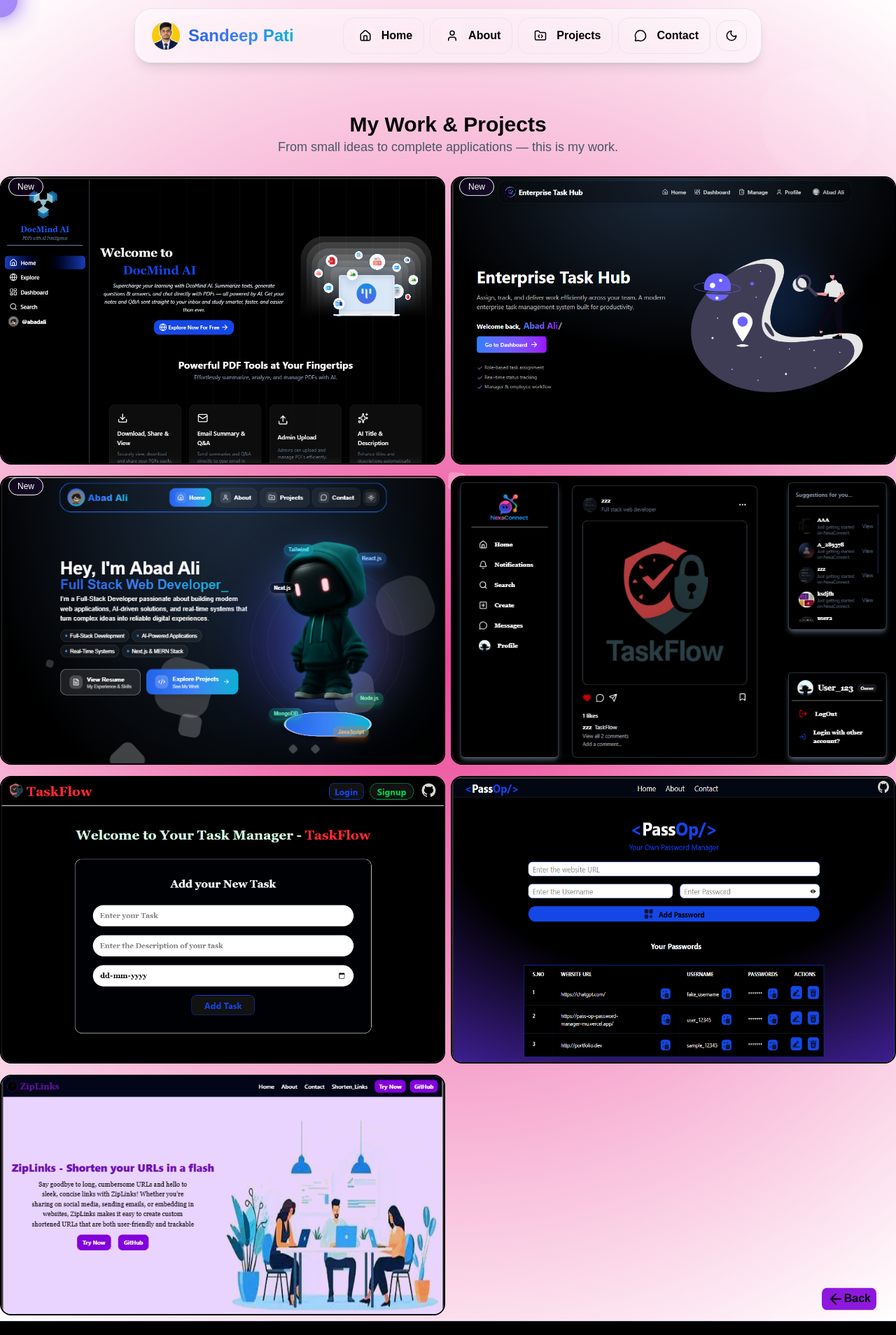
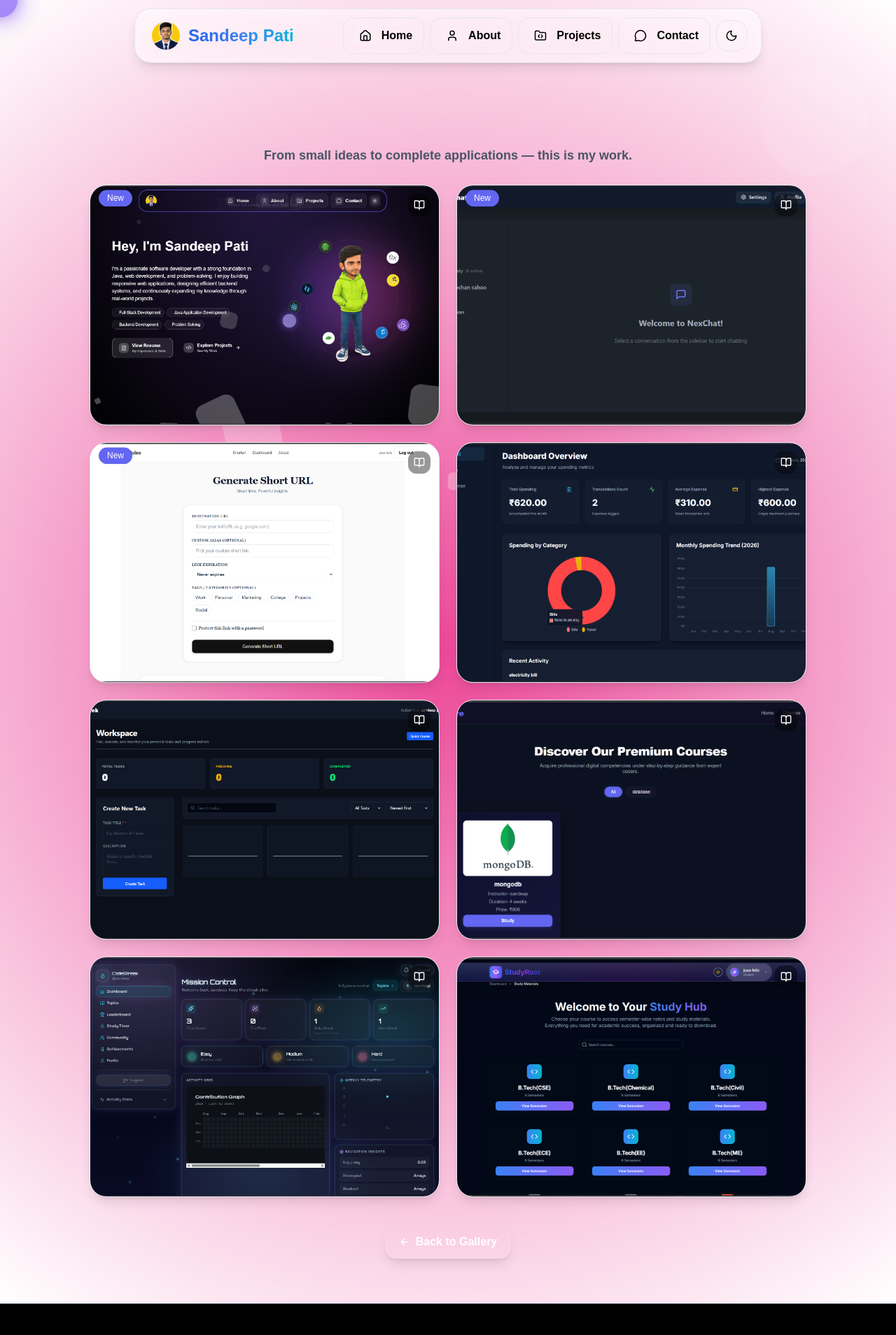
Before and after one commit to sandeep-pati-dev/portfolio, a Next.js app: page /projects/all in a window 1280 px wide. Shown: the top 1908 px of the page at 70% size. Built offline with nearby package versions, Linux system fonts and the light colour scheme.

Commit message:
create all projects page with project gallery and detail navigation

```diff
--- a/app/projects/all/page.js
+++ b/app/projects/all/page.js
@@ -1,52 +1,71 @@
 'use client'
 import { Badge } from '@/components/ui/badge'
-import { ArrowLeftIcon, GithubIcon, LinkIcon } from 'lucide-react'
+import { ArrowLeft, GithubIcon, LinkIcon, BookOpen } from 'lucide-react'
 import Image from 'next/image'
 import Link from 'next/link'
 import { useRouter } from 'next/navigation'
 import React from 'react'
+import { projects } from "../projectsData"
 
 const All = () => {
   const router = useRouter();
 
-  const projects = [
-    {name: 'NexChat', img: '/projects/project_9.png', url: 'https://nex-chat-blue.vercel.app', github: 'https://github.com/sandeep-pati-dev/CHAT-APP'},
-    {name: 'LinkPilot', img: '/projects/project_8.png', url: 'https://link-pilot-ten.vercel.app', github: 'https://github.com/sandeep-pati-dev/LinkPilot'},
-    {name: 'Expensio', img: '/projects/project_7.png', url: 'https://expensio-umber-nine.vercel.app', github: 'https://github.com/sandeep-pati-dev/expensio'},
-    {name: 'TaskTrek', img: '/projects/project_6.png', url: 'https://task-trek-seven.vercel.app/', github: 'https://github.com/sandeep-pati-dev/TaskTrek'},
-    {name: 'LearnSphere', img: '/projects/project_5.png', url: 'https://learnsphere-phi.vercel.app/', github: 'https://github.com/sandeep-pati-dev/LearnSphere'},
-    {name: 'CodeStreak', img: '/projects/project_3.png', url: 'https://code-streak-three.vercel.app/', github: 'https://github.com/sandeep-pati-dev/code-streak'},
-    {name: 'StudyRoot', img: '/projects/project_2.png', url: 'https://study-root-murex.vercel.app', github: 'https://github.com/sandeep-pati-dev/StudyRoot'},
-  ]
-
   return (
-    <div className='min:w-screen min:h-screen mt-[20vh] animate-fade-in'>
-      <div className='flex justify-center items-center mb-7'>
-        <div className='flex flex-col justify-center items-center'>
-           <h1 className='font-bold text-3xl'>My Work & Projects</h1>
-           <span className='text-lg text-gray-600 font-medium'>From small ideas to complete applications — this is my work.</span>
+    <div className='min-h-screen mt-[20vh] animate-fade-in pb-16'>
+      <div className='flex justify-center items-center mb-7 px-4'>
+        <div className='flex flex-col justify-center items-center text-center'>
+           <h1 className='font-black text-3xl md:text-4xl bg-gradient-to-r from-[#2563eb] via-[#3b82f6] to-[#06b6d4] bg-clip-text text-transparent'>My Work & Projects</h1>
+           <span className='text-sm md:text-lg text-gray-600 font-semibold mt-2'>From small ideas to complete applications — this is my work.</span>
         </div>
       </div>
-      <div className='flex justify-center items-center min:w-[70vw] min:h-[70vh]'>
-      <div className='grid grid-cols-2 gap-2 w-fit h-fit'>
+
+      <div className='flex justify-center items-center px-4'>
+        <div className='grid grid-cols-1 sm:grid-cols-2 gap-6 max-w-5xl w-full'>
           {projects.map((project, index) => (
-               <div key={index} className='relative group mb-2'>
-                   <Image className='rounded-2xl border-2 border-black cursor-pointer w-full h-full' src={project.img} alt='project_img' width={400} height={400}/>
+             <div key={project.id} className='group relative rounded-3xl overflow-hidden bg-white/70 dark:bg-white/5 border border-gray-200 dark:border-white/10 shadow-lg hover:shadow-blue-500/20 transition duration-500 aspect-[16/11]'>
+                 <Link href={`/projects/${project.id}`}>
+                   <Image className='w-full h-full object-cover transition duration-700 group-hover:scale-110 cursor-pointer' src={project.img} alt={project.name} width={600} height={400}/>
+                 </Link>
 
                  {index < 3 && (
-                         <Badge className='absolute top-2 left-3 bg-purple-700/10 text-white px-3 py-1 z-10 border-[1] bor-gray-200 animate-bounce'>
+                   <Badge className='absolute top-3 left-3 bg-blue-600 text-white border-0 px-3 py-1 z-30 animate-bounce'>
                      New
                    </Badge>
                  )}
 
-                       <div className='absolute inset-0 flex items-center justify-center bg-black/40 backdrop-blur-sm opacity-0 group-hover:opacity-100 transition-opacity duration-500 rounded-2xl'>
-                         <div className='flex flex-col gap-3'>
-                           <div className='flex items-center'>
-                             <h2 className='text-purple-700 text-4xl font-bold'>{project.name}</h2>
-                           </div>
-                           <div className='flex flex-col justify-center items-center gap-1'>
-                              <Link href={project.url}><div className='flex text-lg gap-1 font-semibold text-purple-900 underline'><span className='animate-bounce'><LinkIcon color='white' strokeWidth={2.5}/></span>{project.name}</div></Link>
-                             <Link href={project.github}><div className='flex text-lg gap-1 font-semibold text-purple-900 underline'><span className='animate-bounce'><GithubIcon color='white' strokeWidth={2.5}/></span>Github</div></Link>
+                 <Link
+                   href={`/projects/${project.id}`}
+                   className="absolute z-30 top-3 right-3 p-2 rounded-xl bg-black/40 backdrop-blur-md text-white hover:bg-blue-600 transition"
+                 >
+                   <BookOpen size={16} />
+                 </Link>
+
+                 {/* Overlay Background Link */}
+                 <Link
+                   href={`/projects/${project.id}`}
+                   className='absolute inset-0 bg-black/60 backdrop-blur-sm opacity-0 group-hover:opacity-100 transition-opacity duration-500 rounded-2xl z-10'
+                 />
+
+                 {/* Overlay Content */}
+                 <div className='absolute inset-0 pointer-events-none opacity-0 group-hover:opacity-100 transition-opacity duration-500 rounded-2xl flex items-center justify-center z-20 p-4'>
+                   <div className='flex flex-col gap-3 items-center text-center pointer-events-auto'>
+                     <Link href={`/projects/${project.id}`}>
+                       <h2 className='text-white hover:text-blue-400 text-xl md:text-3xl font-black transition cursor-pointer'>
+                         {project.name}
+                       </h2>
+                     </Link>
+                     <p className='text-gray-300 text-xs max-w-[280px] line-clamp-2 px-2 hidden sm:block'>
+                       {project.desc}
+                     </p>
+                     <div className='flex justify-center items-center gap-3 mt-1'>
+                       <Link href={project.url} target="_blank" className='flex items-center gap-1.5 px-4 py-2 rounded-xl bg-gradient-to-r from-[#2563eb] via-[#3b82f6] to-[#06b6d4] text-white text-xs font-bold shadow-md hover:scale-105 transition'>
+                         <LinkIcon size={14} color='white' strokeWidth={2.5}/>
+                         Demo
+                       </Link>
+                       <Link href={project.github} target="_blank" className='flex items-center gap-1.5 px-4 py-2 rounded-xl bg-white/10 border border-white/20 text-white text-xs font-bold backdrop-blur-md hover:scale-105 transition'>
+                         <GithubIcon size={14} color='white' strokeWidth={2.5}/>
+                         Code
+                       </Link>
                      </div>
                    </div>
                  </div>
@@ -54,8 +73,13 @@ const All = () => {
           ))}
         </div>
       </div>
-      <div className='flex justify-center items-center'>
-           <button onClick={()=>router.replace('/projects')} className='bg-purple-700/90 px-2 py-1 rounded-lg fixed bottom-2 right-7 z-10 animate-bounce cursor-pointer font-semibold flex'><ArrowLeftIcon/>Back</button>
+
+      <div className='flex justify-center items-center mt-10'>
+         <button onClick={()=>router.replace('/projects')} className='group relative flex items-center gap-2 px-5 py-3 rounded-2xl overflow-hidden bg-gradient-to-r from-[#2563eb] via-[#3b82f6] to-[#06b6d4] text-white shadow-lg cursor-pointer hover:scale-105 transition-all duration-300 font-bold z-30'>
+           <div className="absolute inset-0 bg-black/20 translate-x-full group-hover:translate-x-0 duration-500" />
+           <ArrowLeft size={16} className="group-hover:-translate-x-1 duration-300" />
+           <span>Back to Gallery</span>
+         </button>
       </div>
     </div>
   )
```
Lines whose indentation alone changed are shown as unchanged.
